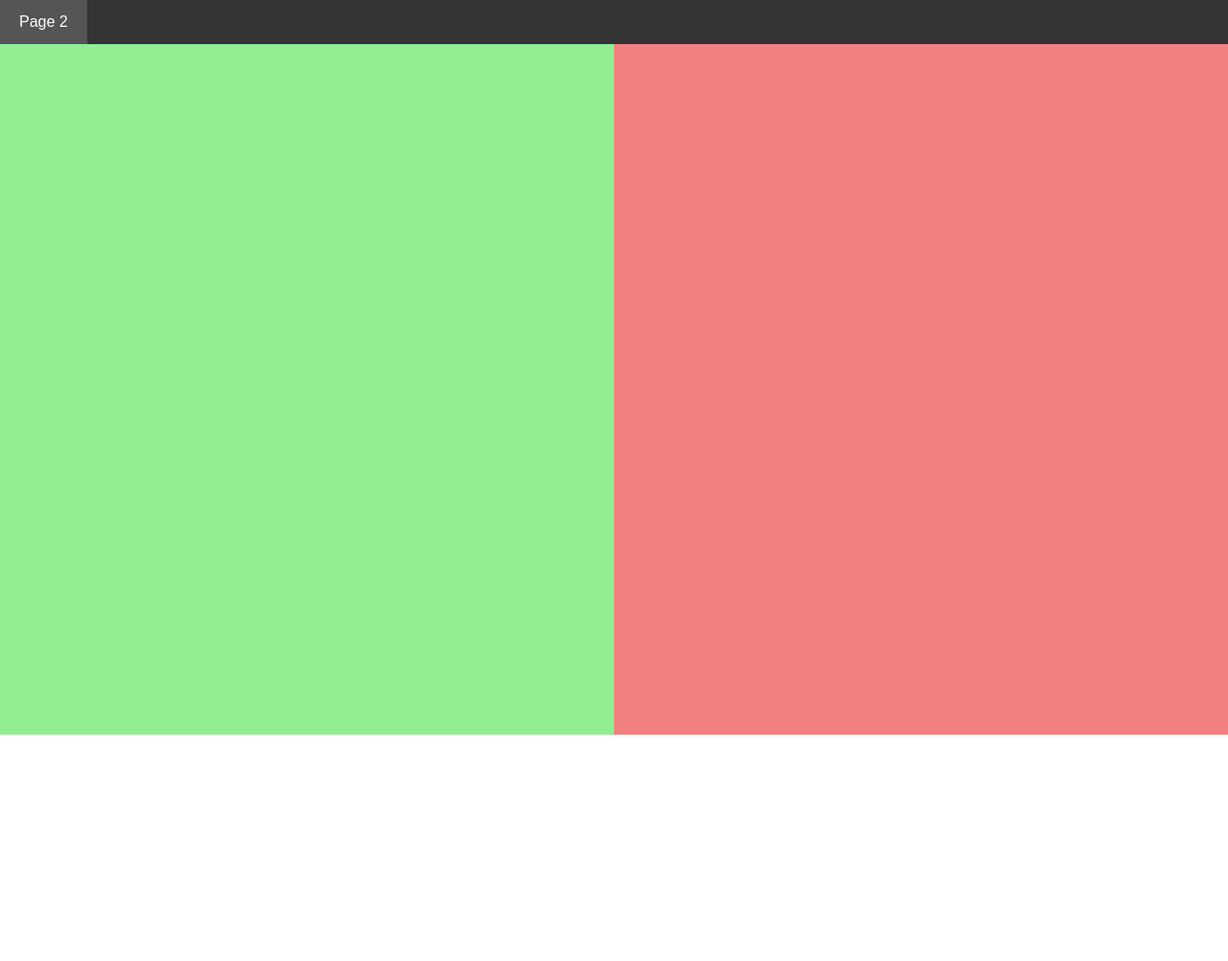
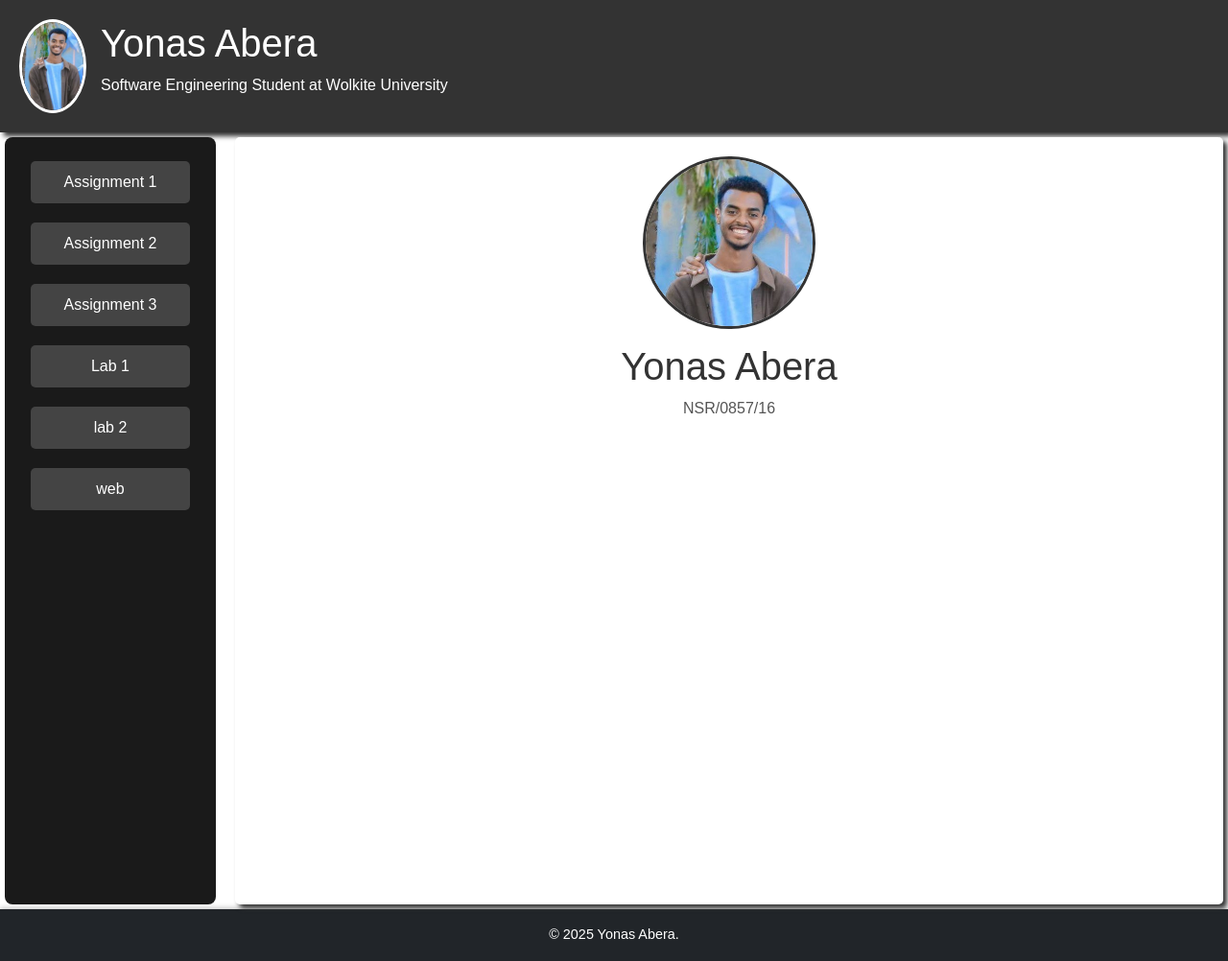
Before and after one commit to Jonasabera/Portfolio, a plain HTML site: page index.html in a window 1280 px wide. Shown: the whole page at 96% size. Before the commit the page ends 800 px from the top, so only its background shows below. Drawn offline with nearby package versions, Linux system fonts and the light colour scheme.

Commit message:
Initial commit

```diff
--- a/index.html
+++ b/index.html
@@ -1,54 +1,69 @@
 <!DOCTYPE html>
 <html lang="en">
+
 <head>
-  <meta charset="UTF-8">
-  <title>Page 1</title>
-  <style>
-    body {
-      margin: 0;
-      font-family: sans-serif;
-    }
-    ul {
-      list-style: none;
-      margin: 0;
-      padding: 0;
-      background: #333;
-      overflow: hidden;
-    }
-    ul li {
-      float: left;
-    }
-    ul li a {
-      display: block;
-      padding: 14px 20px;
-      color: white;
-      text-decoration: none;
-    }
-    ul li a:hover {
-      background: #555;
-    }
-    .left, .right {
-      float: left;
-      height: 90vh;
-    }
-    .left {
-      width: 50%;
-      background: lightgreen;
-    }
-    .right {
-      width: 50%;
-      background: lightcoral;
-    }
-  </style>
+    <meta charset="UTF-8">
+    <meta name="viewport" content="width=device-width, initial-scale=1.0">
+    <title>Web Lab Class</title>
+
+    <link href="https://cdn.jsdelivr.net/npm/bootstrap@5.3.2/dist/css/bootstrap.min.css" rel="stylesheet">
+
+    <link rel="stylesheet" href="styles.css">
 </head>
+
 <body>
 
-  <ul>
-    <li><a href="next.html">Page 2</a></li>
-  </ul>
 
-  <div class="left"></div>
-  <div class="right"></div>
+    <header>
+        <img src="images/photo_2025-11-27_10-53-38.jpg">
+        <div>
+            <h1>Yonas Abera</h1>
+            <p>Software Engineering Student at Wolkite University</p>
 
+        </div>
+    </header>
+
+    <div class="section-body">
+
+        <aside>
+            <ul>
+
+               <a href="../HTML/index.html">
+
+                <li>Assignment 1</li>
+                </a>
+
+                <a href="next.html">
+                    <li>Assignment 2</li>
+                </a>
+                <a href="lastpage.html">
+                    <li>Assignment 3</li>
+                </a>
+                <a href ="register.html">
+                    <li>Lab 1</li>
+                </a>
+                <a href="table.html">
+                    <li>lab 2</li></a>
+                    <a href="../Newpro/index.html">
+                        <li>web</li></a>
+
+
+            </ul>
+            <ul class="section-bodys"></ul>
+        </aside>
+        <section>
+            <img src="images/photo_2025-11-27_10-53-38.jpg">
+            <div>
+                <h1>Yonas Abera</h1>
+                <p>NSR/0857/16</p>
+            </div>
+        </section>
+
+    </div>
+
+    <footer class="text-center py-3 bg-dark text-white sticky-footer">
+        &copy; 2025 Yonas Abera.
+    </footer>
 </body>
+
 </html>
```
Also changed, not shown: second.html (deleted, +0 -69 lines).
